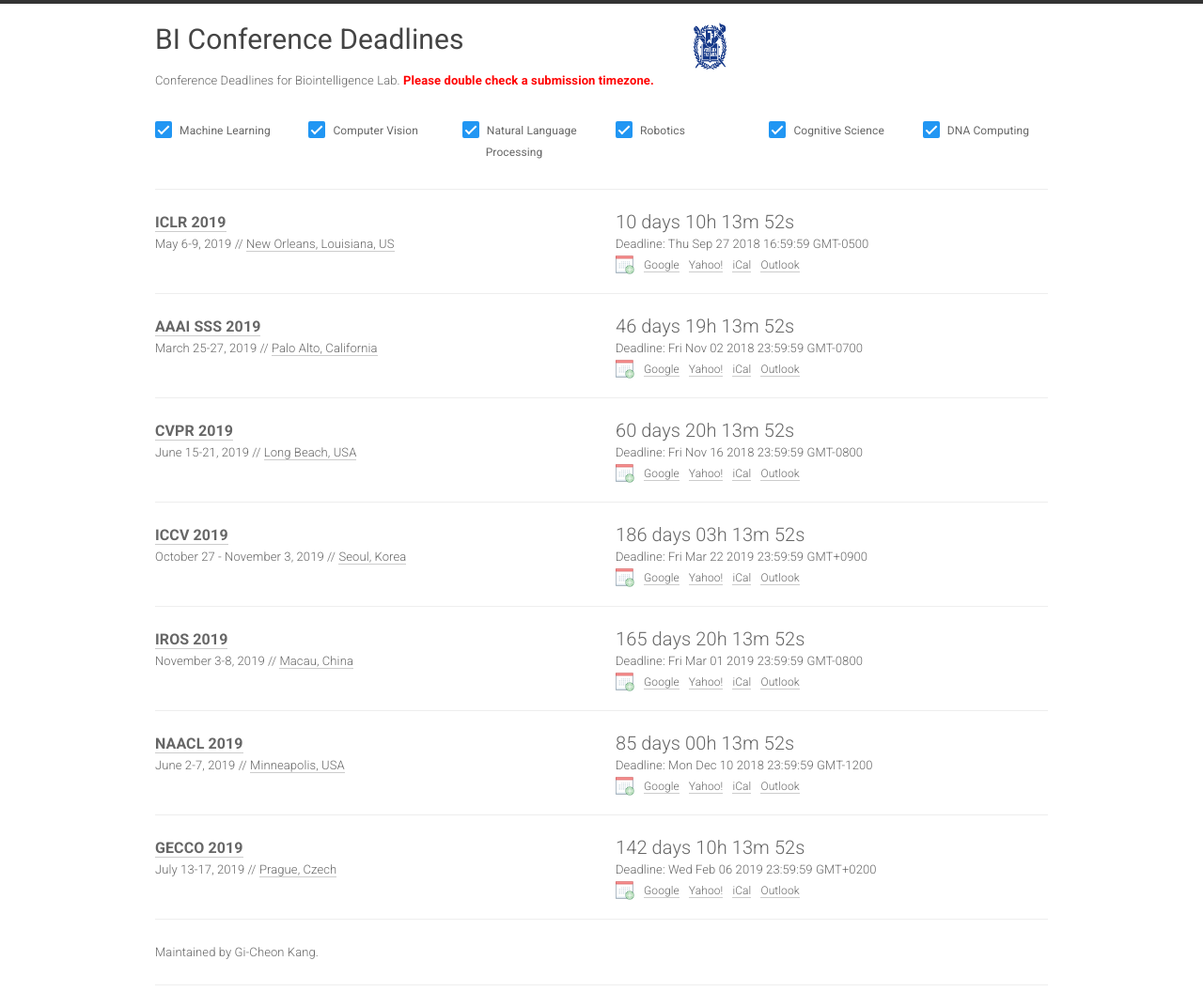
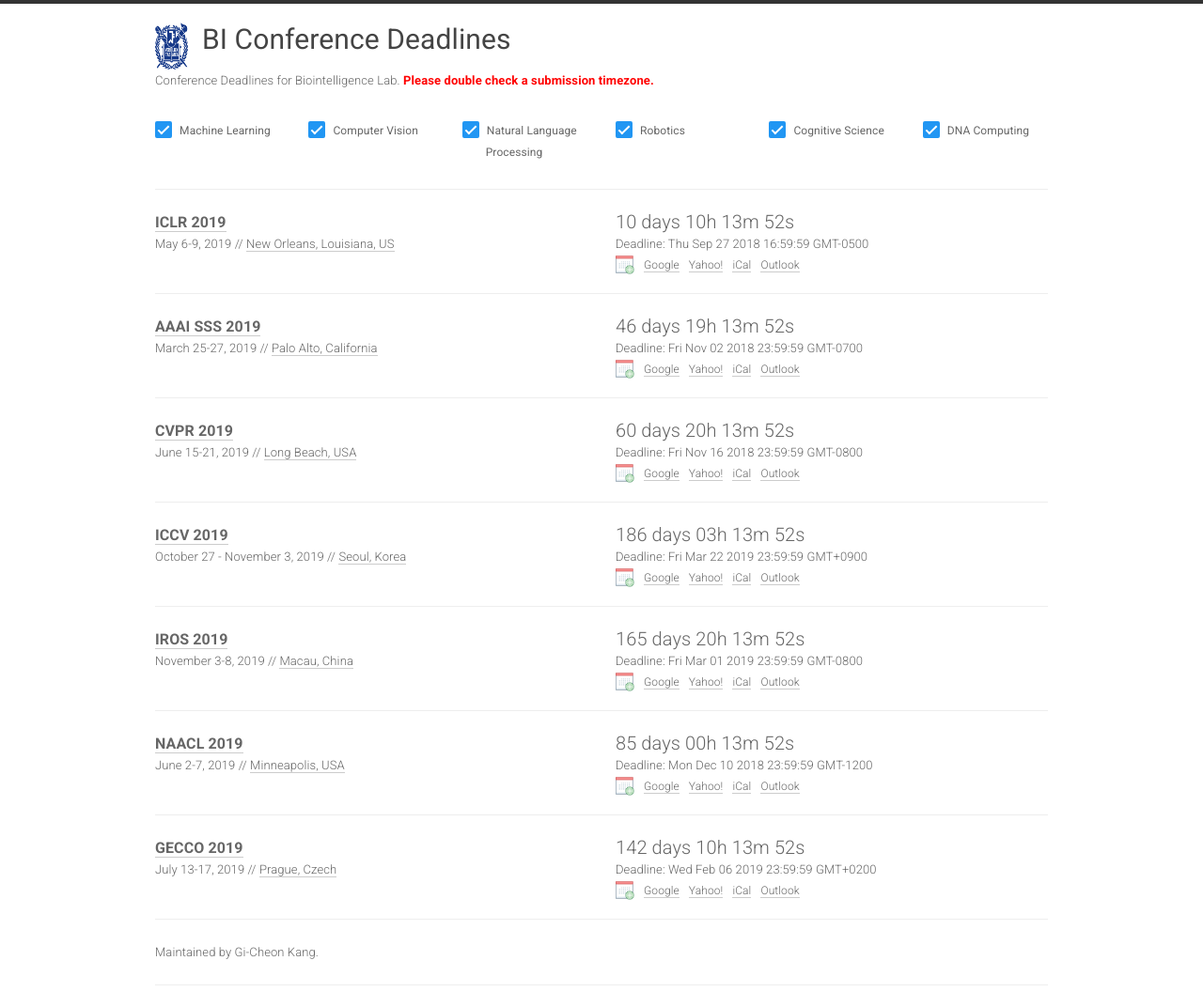
Before and after one commit to biconf/biconf.github.io, a Jekyll site: the page built from index.html, in a window 1280 px wide. Shown: the whole page at 94% size. Built offline with Jekyll 4.4.1, drawn with Linux system fonts in a browser that asks for light colours; nearby versions of some CDN libraries.

Commit message:
Update home.html

```diff
--- a/_layouts/home.html
+++ b/_layouts/home.html
@@ -25,7 +25,7 @@
             <div class="row">
                 <div class="col-xs-12 col-sm-8">
                   <h1>
-                    <img style="float:right; padding:0px 15px 0px 0px;" src="/static/img/snu.gif" width="50px" height="50px">
+                    <img style="float:left; padding:0px 15px 0px 0px;" src="/static/img/snu.gif" width="50px" height="50px">
                     {{ site.title }}
                   </h1>
                 </div>
```
